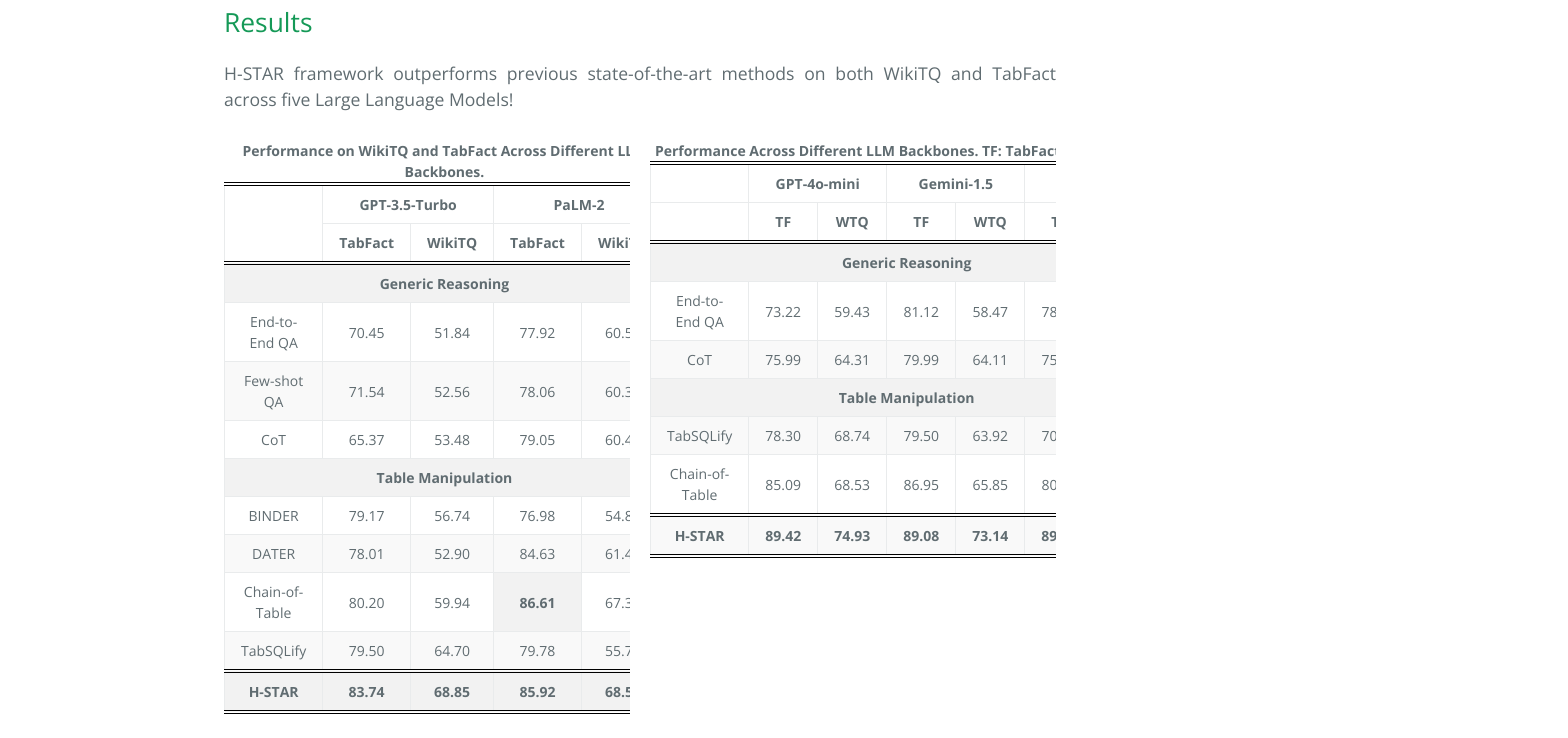
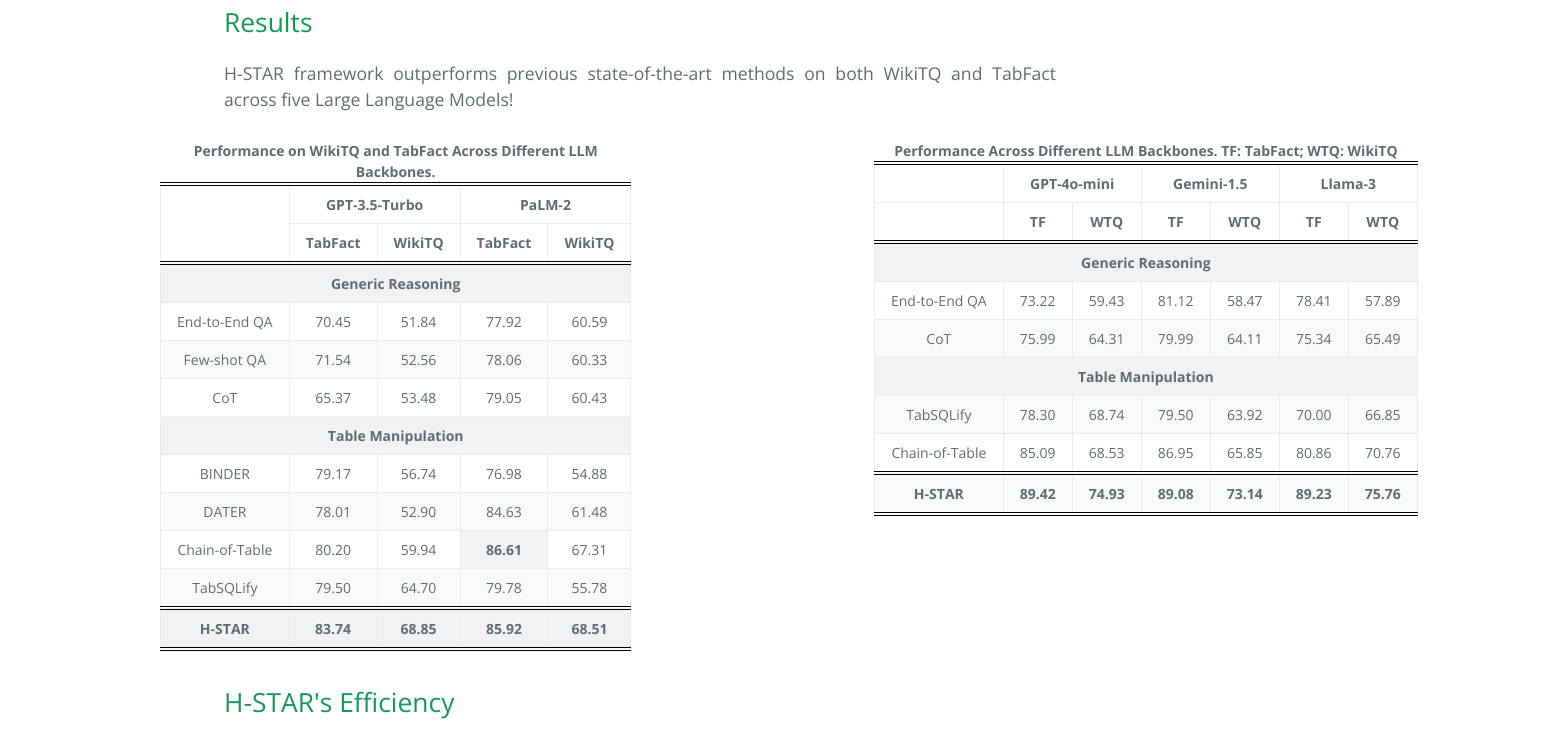
Before and after one commit to hstar-llm/hstar-llm.github.io, a website: page index.html in a window 1280 px wide. Shown: the part 1993-2731 px from the top of the page, 1568 px wide, since content can reach past the window. Drawn offline with nearby package versions, Linux system fonts and the light colour scheme.

Commit message:
update index.html table 4.0

```diff
--- a/index.html
+++ b/index.html
@@ -59,20 +59,20 @@
       </p>
 
       <style>
+        /* Ensure the table container spans the full width */
         .table-container {
           display: flex;
           gap: 20px;
           font-size: 14px; /* Fixed font size */
-          margin: 0;
-          overflow-x: auto; /* Prevents horizontal scrolling */
-          max-width: 100%;
+          margin: 0 -5vw; /* Extends beyond margins */
+          width: 110vw; /* Expands tables beyond viewport */
           justify-content: center;
         }
 
+        /* Table styles */
         table {
           border-collapse: collapse;
-          width: auto; /* Allows table to fit content */
-          max-width: 100%;
+          width: 100%; /* Ensures full width usage */
         }
 
         th, td {
```
